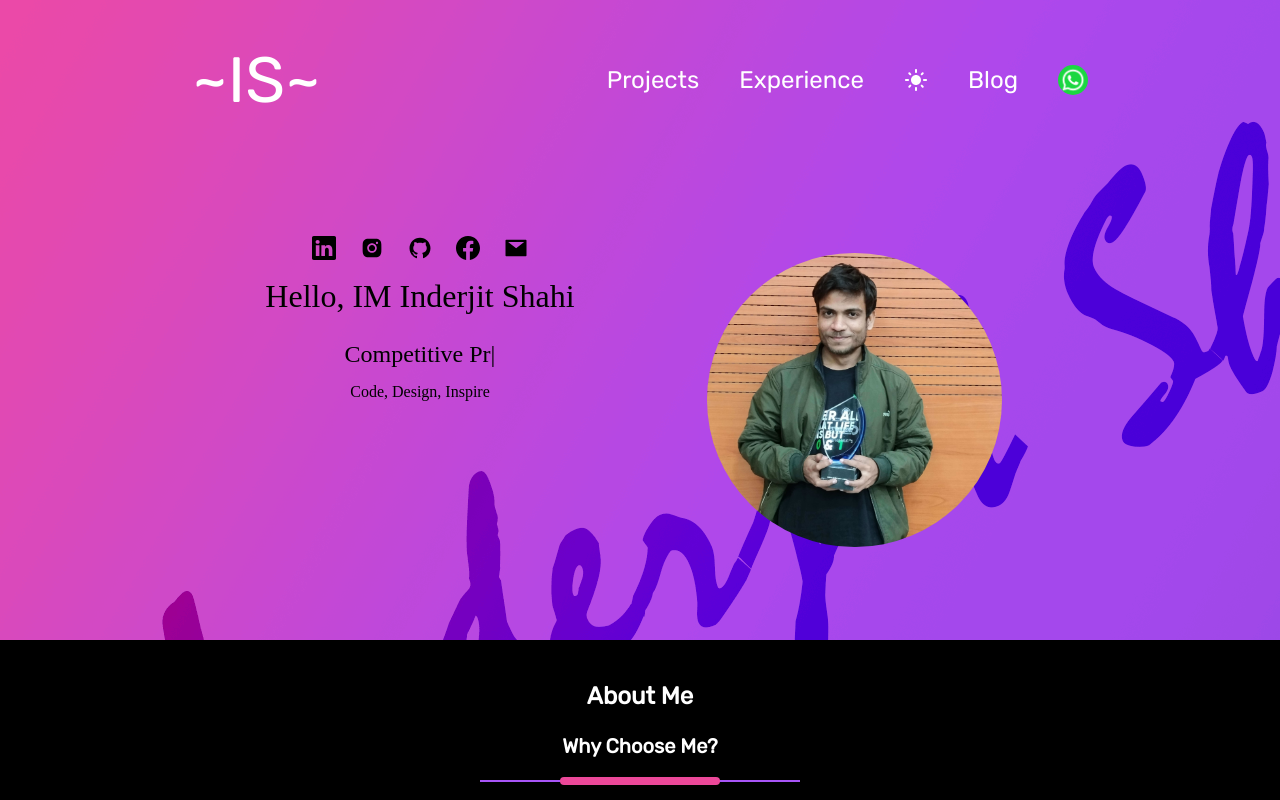
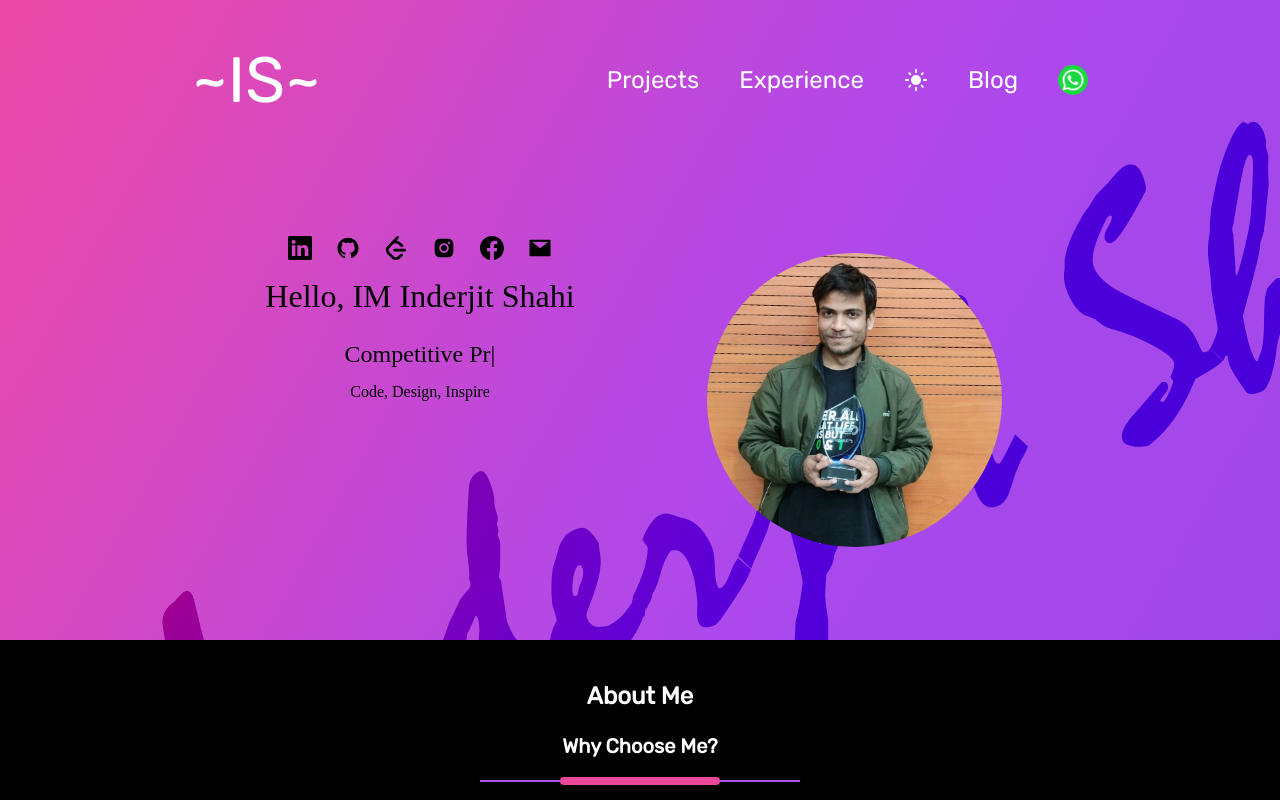
Before and after one commit to inderjitshahi/PortFolio, a Next.js app: page / in a window 1280 px wide. Built offline with nearby package versions, Linux system fonts and the light colour scheme; what tw-elements would draw is missing.

Commit message:
added leetcode profile

```diff
--- a/components/Home/Profile/Profile.js
+++ b/components/Home/Profile/Profile.js
@@ -3,6 +3,7 @@ import Classes from './Profile.module.css'
 import { TypeAnimation } from 'react-type-animation'
 import { BsFacebook, BsLinkedin} from 'react-icons/bs'
 import { AiFillInstagram, AiFillGithub, AiFillMail  } from 'react-icons/ai'
+import { SiLeetcode } from "react-icons/si";
 import Link from 'next/link';
 
 function Profile(props) {
@@ -15,11 +16,14 @@ function Profile(props) {
                             <a href='https://www.linkedin.com/in/inderjit-shahi-b9880a201/' target='blank' className='hover:scale-125'>
                                 <BsLinkedin  className='hover:text-white hover:scale-125'/>
                             </a>
+                            <a href='https://github.com/inderjitshahi' target='blank' className='hover:scale-125'>
+                                <AiFillGithub className='hover:text-white hover:scale-125'/>
+                            </a>
+                            <a href='https://leetcode.com/inderjitshahi' target='blank' className='hover:scale-125'>
+                                <SiLeetcode className='hover:text-white hover:scale-125'/>
+                            </a>
                             <a href='https://www.instagram.com/inderjitshahi/?hl=en' target='blank' className='hover:scale-125'>
                                 <AiFillInstagram className='hover:text-white hover:scale-125' />
-                            </a>
-                            <a href='https://github.com/inderjitshahi' target='blank' className='hover:scale-125'>
-                                <AiFillGithub className='hover:text-white hover:scale-125'/>
                             </a>
                             <a href='https://www.facebook.com/profile.php?id=100011757080675' target='blank' className='hover:scale-125'>
                                 <BsFacebook className='hover:text-white hover:scale-125'/>
--- a/data/index.js
+++ b/data/index.js
@@ -1,8 +1,10 @@
 
-export const AboutMeDescription = `Choose me for your team because I bring a blend of academic excellence and practical experience. With a strong foundation in Mathematics and Computing from Delhi Technological University and a notable CGPA of 9.01, I've demonstrated my commitment to excellence.
+export const AboutMeDescription = `Choose me for your team because I bring a blend of academic excellence and practical experience. With a strong foundation in mathematics and computing from Delhi Technological University and a notable CGPA of 9.01, I've demonstrated my commitment to excellence.
 
-As a MERN Stack Intern at Wereon, I optimized user authentication, reducing errors by 30 % and improving overall application stability.My research internship at Delhi Technological University showcased my proficiency in machine learning, achieving 92 % accuracy in K - means clustering.
 I've led successful projects, such as the Jansunvai complaint tracking system at Katihar Police, benefiting 2 million citizens and showcasing my leadership and effective communication skills.
-In the world of development, my expertise spans technologies like ReactJS, Redux, NodeJS, and AWS.I've designed data-intensive projects, like ISDashPro, with <70ms response time, reflecting my dedication to creating efficient and responsive applications.
-Beyond technical skills, I am an avid problem solver, evidenced by achievements in coding platforms like LeetCode and Codeforces.My passion for continuous learning, adaptability, and effective project management make me a valuable addition to any team.
-Choose me for a full - stack developer role, and you'll gain a dynamic, results-driven professional with a proven track record of delivering high-impact solutions.`
+As a MERN Stack Intern at Wereon, I optimized user authentication, reducing errors by 30% and improving overall application stability.
+My research internship at Delhi Technological University showcased my proficiency in machine learning, achieving 92% accuracy in K-means clustering.
+In the world of development, my expertise spans technologies like ReactJS, Redux, NodeJS, and AWS. I've designed data-intensive projects, like ISDashPro, with <70ms response time, reflecting my dedication to creating efficient and responsive applications.
+
+Beyond technical skills, I am an avid problem solver, as evidenced by my achievements on coding platforms like LeetCode and Codeforces. My passion for continuous learning, adaptability, and effective project management make me a valuable addition to any team.
+Choose me for a full-stack developer role, and you'll gain a dynamic, results-driven professional with a proven track record of delivering high-impact solutions.`
```
